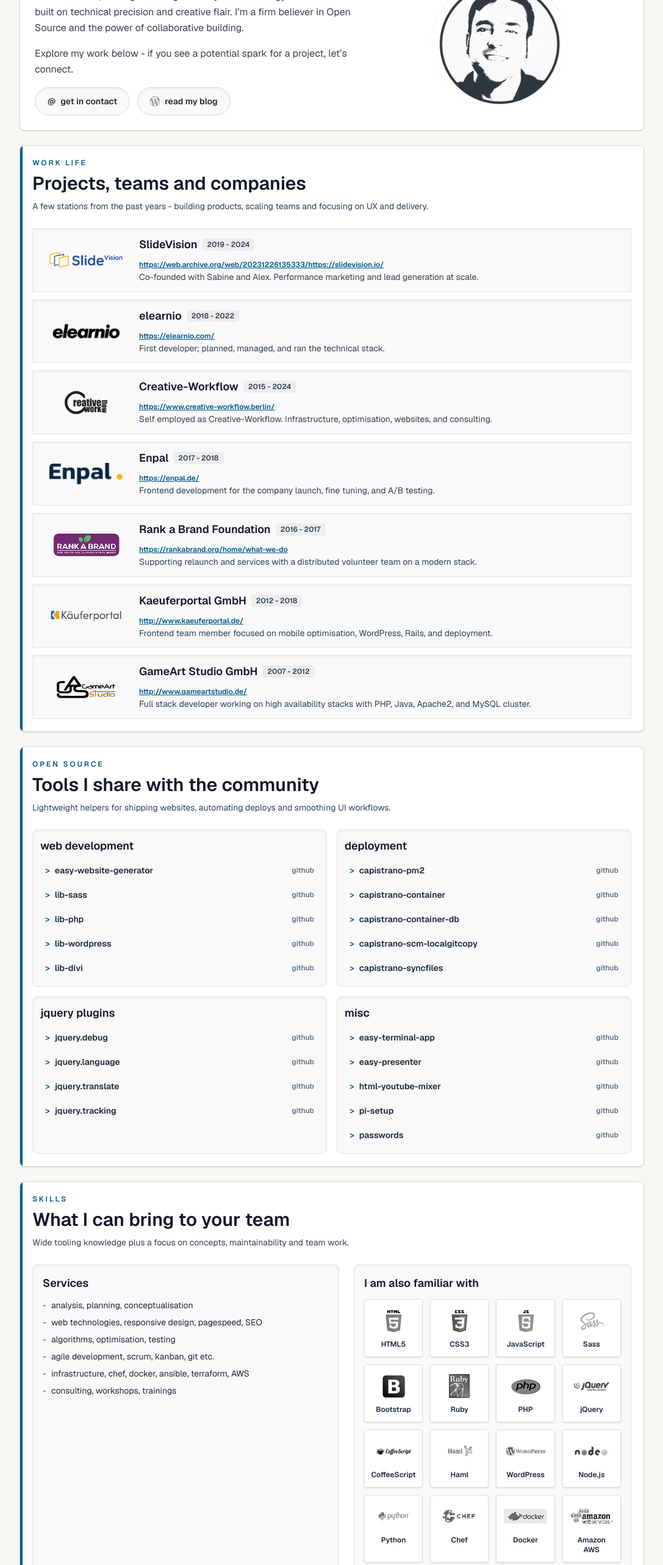
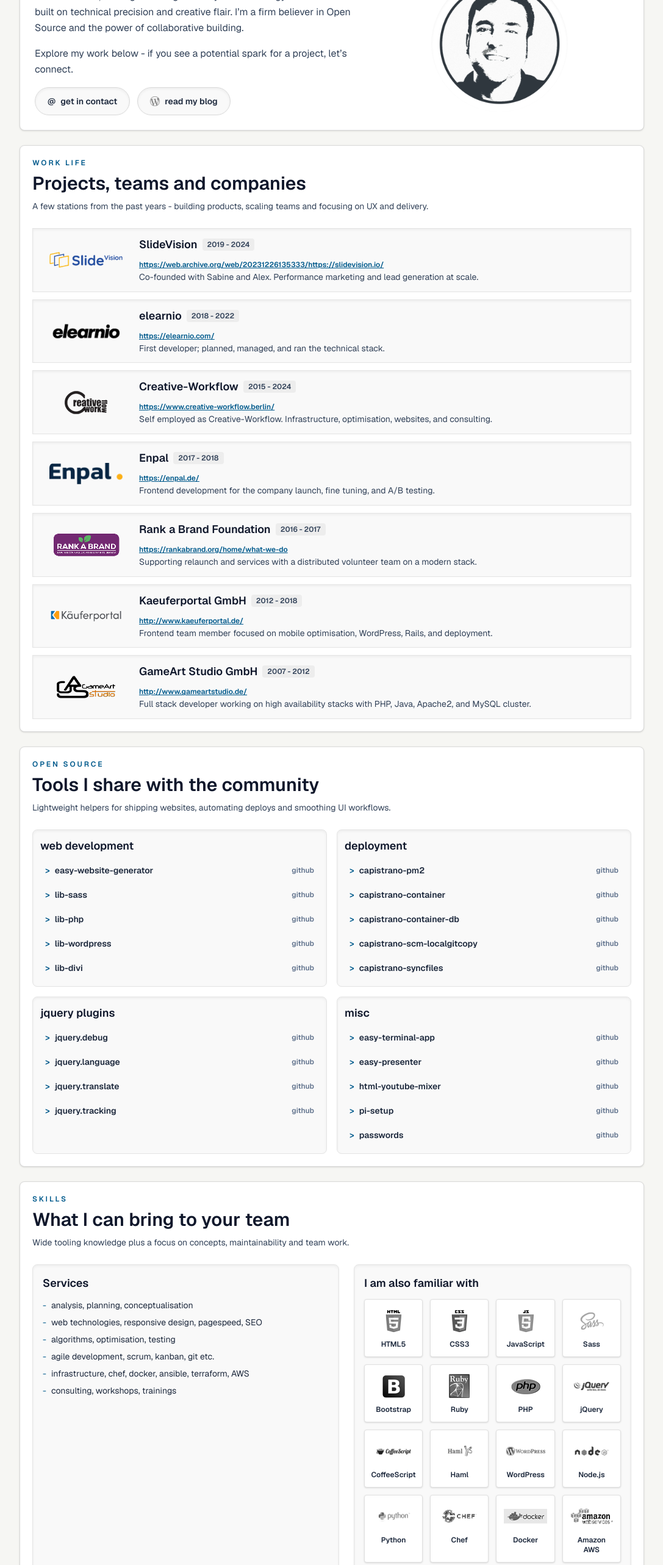
Before and after one commit to tomhanoldt/tomhanoldt.github.io.src, a Next.js app: page / in a window 1280 px wide. Shown: the part 234-2800 px from the top of the page at 61% size, without its empty margins (96-1183 px from the left). Built offline with nearby package versions, Linux system fonts and the light colour scheme.

Commit message:
less is more

```diff
--- a/src/app/(home)/sections/OpenSourceSection.tsx
+++ b/src/app/(home)/sections/OpenSourceSection.tsx
@@ -8,10 +8,6 @@ export const OpenSourceSection = ({}: OpenSourceSectionProps) => {
       id='open-source'
       className='space-y-6 rounded-lg border border-[#d9d9d9] bg-white p-5 shadow-sm relative overflow-hidden'
     >
-      <span
-        className='absolute left-0 top-0 h-full w-1 bg-(--accent)'
-        aria-hidden
-      />
       <div className='space-y-2'>
         <p className='text-xs font-semibold uppercase tracking-[0.24em] text-(--accent)'>
           open source
--- a/src/app/(home)/sections/SkillsSection.tsx
+++ b/src/app/(home)/sections/SkillsSection.tsx
@@ -9,10 +9,6 @@ export const SkillsSection = ({}: SkillsSectionProps) => {
       id='skills'
       className='space-y-6 rounded-lg border border-[#d9d9d9] bg-white p-5 shadow-sm relative overflow-hidden'
     >
-      <span
-        className='absolute left-0 top-0 h-full w-1 bg-(--accent)'
-        aria-hidden
-      />
       <div className='space-y-2'>
         <p className='text-xs font-semibold uppercase tracking-[0.24em] text-(--accent)'>
           skills
--- a/src/app/(home)/sections/WorkLifeSection.tsx
+++ b/src/app/(home)/sections/WorkLifeSection.tsx
@@ -9,10 +9,6 @@ export const WorkLifeSection = ({}: WorkLifeSectionProps) => {
       id='work'
       className='space-y-6 rounded-lg border border-[#d9d9d9] bg-white p-5 shadow-sm relative overflow-hidden'
     >
-      <span
-        className='absolute left-0 top-0 h-full w-1 bg-(--accent)'
-        aria-hidden
-      />
       <div className='space-y-2'>
         <p className='text-xs font-semibold uppercase tracking-[0.24em] text-(--accent)'>
           work life
```
